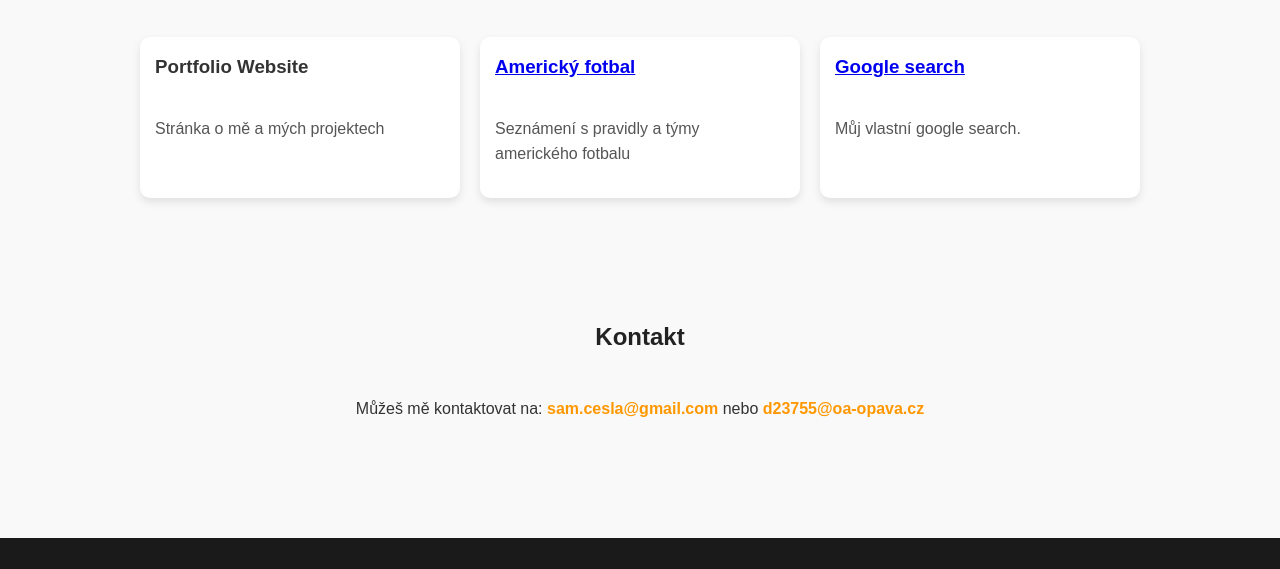
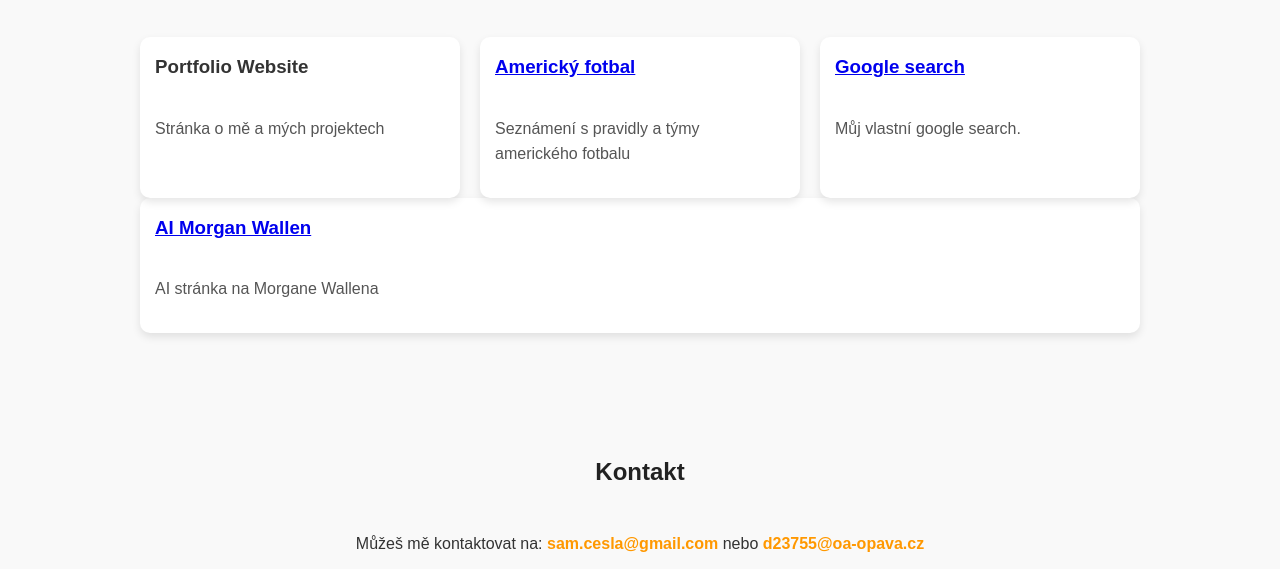
Before and after one commit to SamuelCesla/SamuelCesla.github.io, a plain HTML site: page index.html in a window 1280 px wide. Shown: the part 743-1312 px from the top of the page. Drawn offline with Linux system fonts and the light colour scheme; grey boxes are pictures that could not be loaded.

Commit message:
přidání AI stránky

```diff
--- a/index.html
+++ b/index.html
@@ -43,10 +43,16 @@
                 <p>Seznámení s pravidly a týmy amerického fotbalu</p>
             </div>
             <div class="project">
-                    <h3><a href="https://samuelcesla.github.io/google_search.io/" target="_blank">Google search</a>
-                    </h3>
-                    <p>Můj vlastní google search.</p>
+                <h3><a href="https://samuelcesla.github.io/google_search.io/" target="_blank">Google search</a>
+                </h3>
+                <p>Můj vlastní google search.</p>
             </div>
+        </div>
+        <div class="project">
+            <h3><a href="https://samuelcesla.github.io/AI_Morgan_Wallen_web.io" target="_blank">AI Morgan Wallen</a>
+            </h3>
+            <p>AI stránka na Morgane Wallena</p>
+        </div>
         </div>
     </section>
 
```
